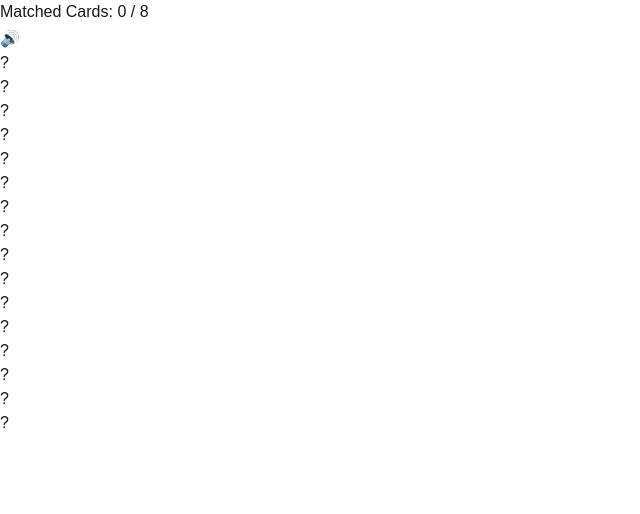
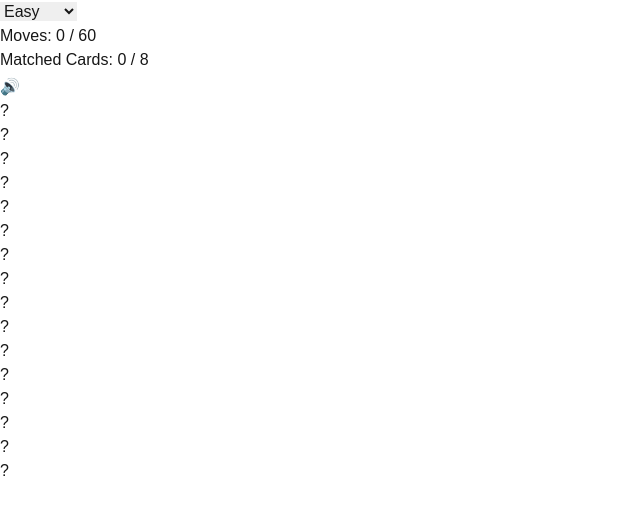
Before and after one commit to fa-salu/Matching-Card-Game, a Next.js app: page /memory-game in a window 1280 px wide. Shown: the top 514 px of the page, without its empty margins (0-640 px from the left). Built offline with nearby package versions, Linux system fonts and the light colour scheme.

Commit message:
add levels easy , medium, and hard

```diff
--- a/src/components/MemoryGame/MemoryGame.tsx
+++ b/src/components/MemoryGame/MemoryGame.tsx
@@ -12,12 +12,15 @@ import whiteTiger from "../../../public/images/white-tiger.jpg";
 import Image, { StaticImageData } from "next/image";
 import { useRouter } from "next/navigation";
 import ReactConfetti from "react-confetti";
+import LevelSelector from "./levelSelect";
 
 export default function MemoryGame() {
   const [cards, setCards] = useState<StaticImageData[]>([]);
   const [flipped, setFlipped] = useState<number[]>([]);
   const [solved, setSolved] = useState<number[]>([]);
   const [soundEnabled, setSoundEnabled] = useState<boolean>(true);
+  const [click, setClick] = useState<number>(0);
+  const [maxMoves, setMaxMoves] = useState<number>(60);
 
   const [windowWidth, setWindowWidth] = useState<number>(0);
   const [windowHeight, setWindowHeight] = useState<number>(0);
@@ -46,6 +49,7 @@ export default function MemoryGame() {
     setCards(shuffledCards);
     setFlipped([]);
     setSolved([]);
+    setClick(0);
   };
 
   const playCardFlipSound = () => {
@@ -77,13 +81,15 @@ export default function MemoryGame() {
   }, [cards, flipped, solved]);
 
   const handleClick = (index: number) => {
-    if (!flipped.includes(index) && flipped.length < 2) {
+    if (!flipped.includes(index) && flipped.length < 2 && click < maxMoves) {
+      setClick(click + 1);
       playCardFlipSound();
       setFlipped([...flipped, index]);
     }
   };
 
   const winMatch = solved.length === cards.length;
+  const gameOver = click >= maxMoves && !winMatch;
 
   const router = useRouter();
 
@@ -115,7 +121,19 @@ export default function MemoryGame() {
         </>
       )}
 
-      <div className="absolute top-9 sm:top-5 left-1/2 transform -translate-x-1/2 text-white text-lg sm:text-xl font-bold">
+      {gameOver && (
+        <div className="absolute inset-0 flex justify-center items-center bg-black bg-opacity-50 z-10">
+          <h1 className="text-6xl font-bold text-white">Game Over</h1>
+        </div>
+      )}
+
+      <LevelSelector
+        click={click}
+        setMaxMoves={setMaxMoves}
+        initializeGame={initializeGame}
+      />
+
+      <div className="absolute top-20  sm:top-5 left-1/2 transform -translate-x-1/2 text-white text-lg sm:text-xl font-bold">
         <span>Matched Cards: {solved.length / 2} / 8</span>
       </div>
 
@@ -150,7 +168,7 @@ export default function MemoryGame() {
         />
       </button>
 
-      <div className="grid grid-cols-4 gap-1 sm:gap-5 mt-20">
+      <div className="grid grid-cols-4 gap-1 sm:gap-5 mt-24">
         {cards.map((card, index) => (
           <div
             key={index}
--- /dev/null
+++ b/src/components/MemoryGame/levelSelect.tsx
@@ -0,0 +1,57 @@
+"use client";
+
+import { useState } from "react";
+
+interface LevelSelectorProps {
+  click: number;
+  setMaxMoves: (moves: number) => void;
+  initializeGame: () => void;
+}
+
+export default function LevelSelector({
+  click,
+  setMaxMoves,
+  initializeGame,
+}: LevelSelectorProps) {
+  const [selectedLevel, setSelectedLevel] = useState<string>("Easy");
+
+  const levels = [
+    { level: "Easy", move: 60 },
+    { level: "Medium", move: 46 },
+    { level: "Hard", move: 36 },
+  ];
+
+  const handleLevelChange = (event: React.ChangeEvent<HTMLSelectElement>) => {
+    const selected = event.target.value;
+    setSelectedLevel(selected);
+    const levelMoves = levels.find((lvl) => lvl.level === selected)?.move || 60;
+    setMaxMoves(levelMoves);
+
+    initializeGame();
+  };
+
+  return (
+    <div className="flex absolute top-9 left-1/2 space-x-2 text-center items-center justify-center  transform -translate-x-1/2 text-white text-lg sm:text-xl font-bold">
+      <div className="relative">
+        <select
+          id="levelSelector"
+          value={selectedLevel}
+          onChange={handleLevelChange}
+          className="p-2 pr-1 bg-gray-800 text-white text-sm rounded-md shadow-md focus:outline-none focus:ring-2 focus:ring-blue-500"
+        >
+          {levels.map((level) => (
+            <option key={level.level} value={level.level}>
+              {level.level}
+            </option>
+          ))}
+        </select>
+      </div>
+
+      <div className="text-sm">
+        <span className="text-gray-400 text-[12px]">Moves:</span>
+        {"  "}
+        {click} / {levels.find((lvl) => lvl.level === selectedLevel)?.move}
+      </div>
+    </div>
+  );
+}
```
